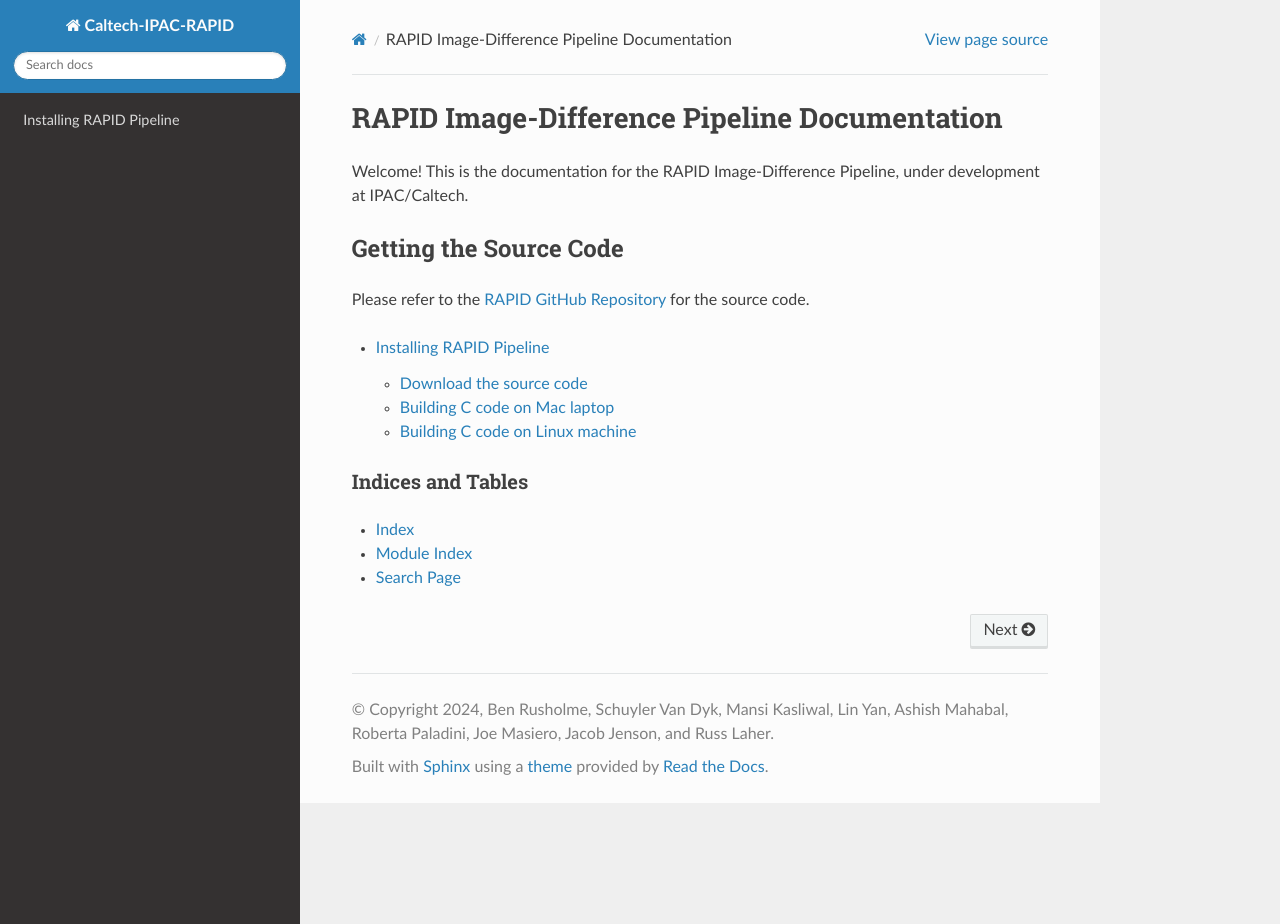
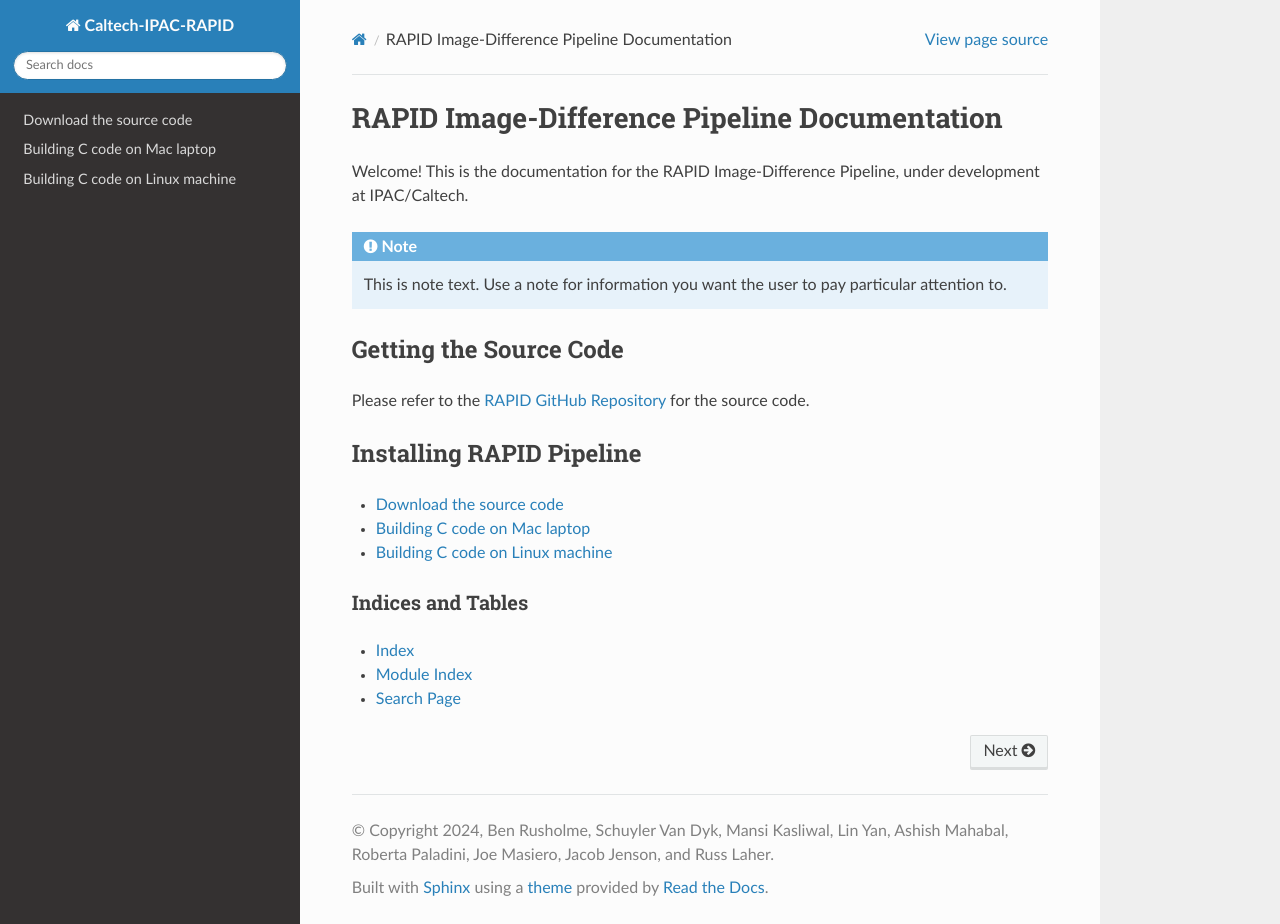
Before and after one commit to Caltech-IPAC/rapid, a Sphinx documentation site: the page built from docs/source/index.rst, in a window 1280 px wide and 924 px high. Built offline with Sphinx 7.4.7 and the Read the Docs theme 2.0.0, drawn with Linux system fonts in a browser that asks for light colours.

Commit message:
Moved around headings.

```diff
--- a/docs/source/index.rst
+++ b/docs/source/index.rst
@@ -10,6 +10,9 @@ Welcome! This is the documentation for the RAPID Image-Difference
 Pipeline, under development at IPAC/Caltech.
 
 
+.. note::
+   This is note text. Use a note for information you want the user to
+   pay particular attention to.
 
 
 Getting the Source Code
--- a/docs/source/install/install.rst
+++ b/docs/source/install/install.rst
@@ -1,6 +1,3 @@
-Installing RAPID Pipeline
-************************************
-
 Download the source code
 ====================
 
```
Also changed, not shown: other parts of docs/source/index.rst (+2 -0 lines).
